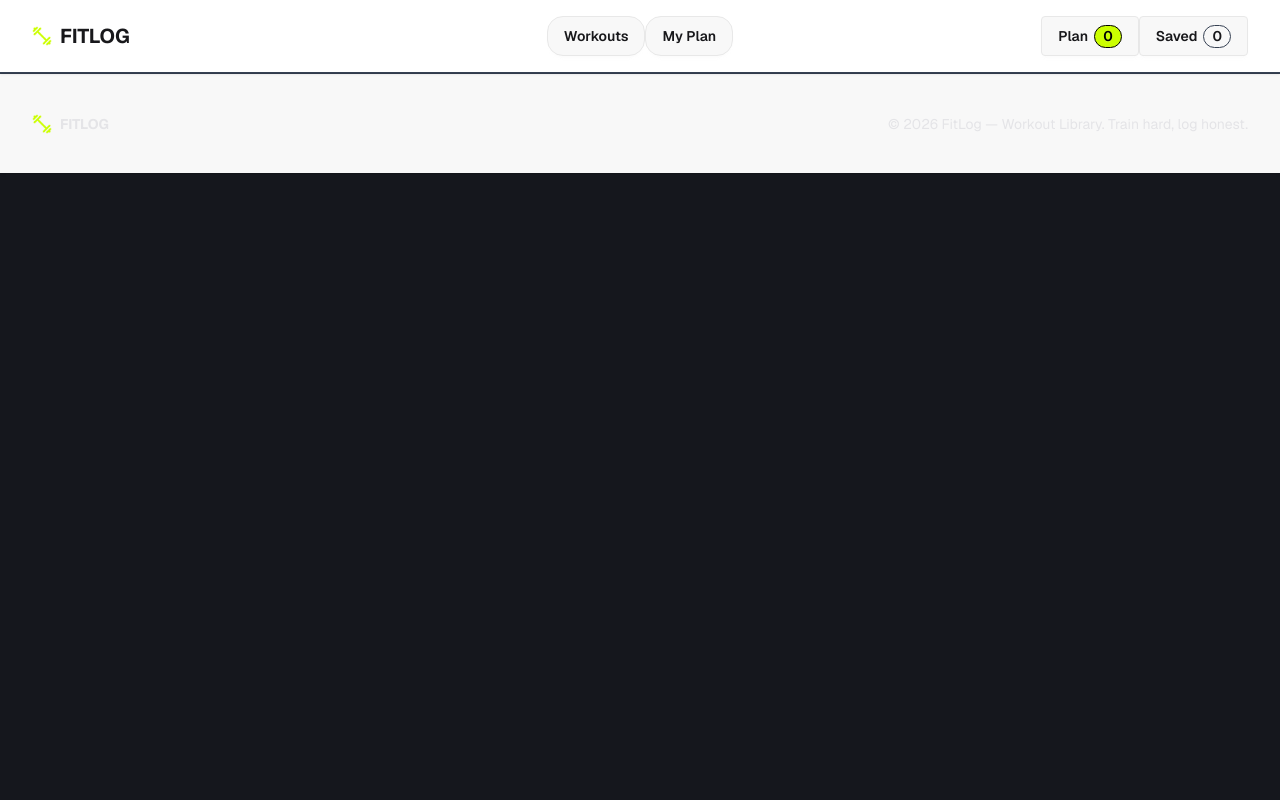
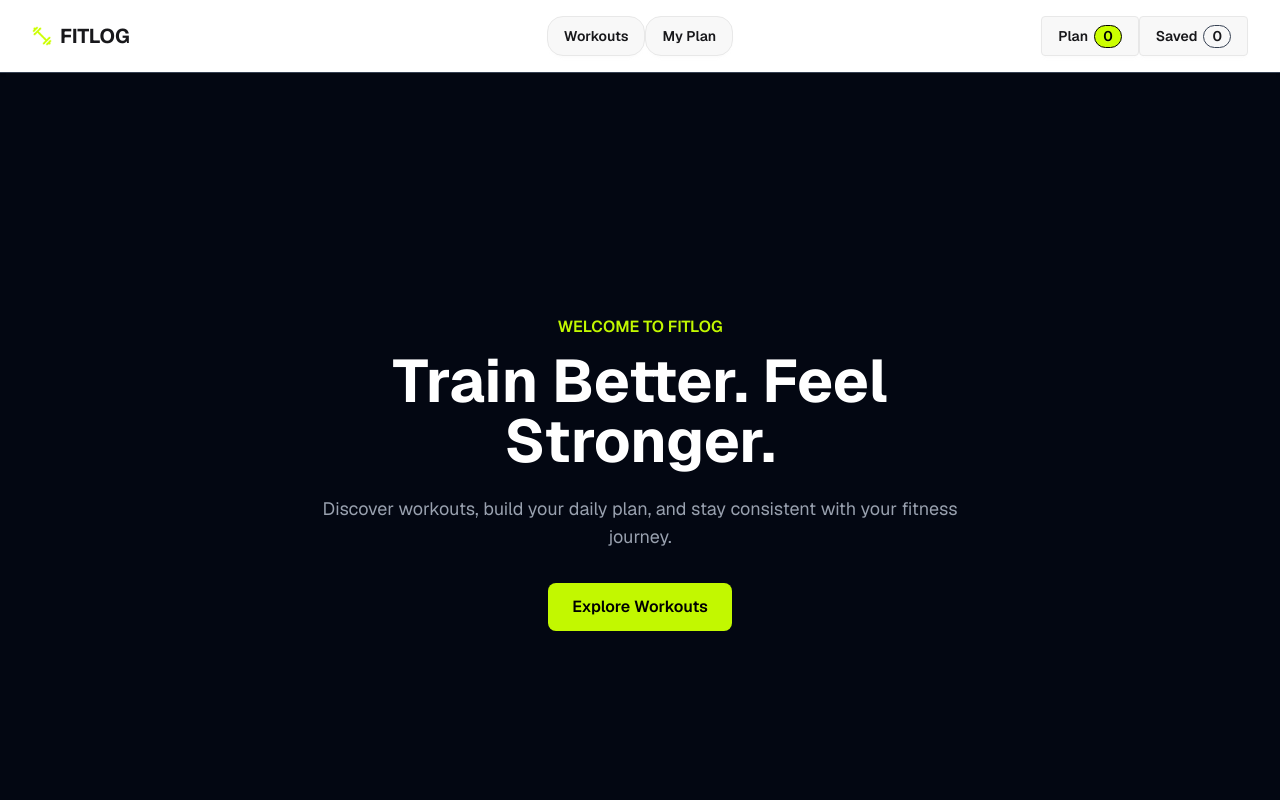
Before and after one commit to arfaakther/assignment-6, a Next.js app: page / in a window 1280 px wide. Shown: the top 800 px of the page. Built offline with nearby package versions, Linux system fonts and the light colour scheme.

Commit message:
homepage modified

```diff
--- a/src/app/page.js
+++ b/src/app/page.js
@@ -1,11 +1,34 @@
-import React from 'react';
+//*** AI made page, coz I made mistake by writing workout page initScriptLoader.and now I don't have time to fix, sorry.*/
 
-const page = () => {
-    return (
-        <div>
+import React from "react";
+import Link from "next/link";
 
-        </div>
-    );
+const Page = () => {
+  return (
+    <main className="min-h-screen bg-gray-950 text-white flex items-center justify-center px-6">
+      <div className="text-center max-w-2xl">
+        <p className="text-[#C2F800] font-semibold mb-3">
+          WELCOME TO FITLOG
+        </p>
+
+        <h1 className="text-4xl md:text-6xl font-bold mb-6">
+          Train Better. Feel Stronger.
+        </h1>
+
+        <p className="text-gray-400 text-lg mb-8">
+          Discover workouts, build your daily plan, and stay consistent
+          with your fitness journey.
+        </p>
+
+        <Link
+          href="/workouts"
+          className="inline-block bg-[#C2F800] text-black font-semibold px-6 py-3 rounded-lg hover:bg-[#d4ff33] transition"
+        >
+          Explore Workouts
+        </Link>
+      </div>
+    </main>
+  );
 };
 
-export default page;
+export default Page;
```
